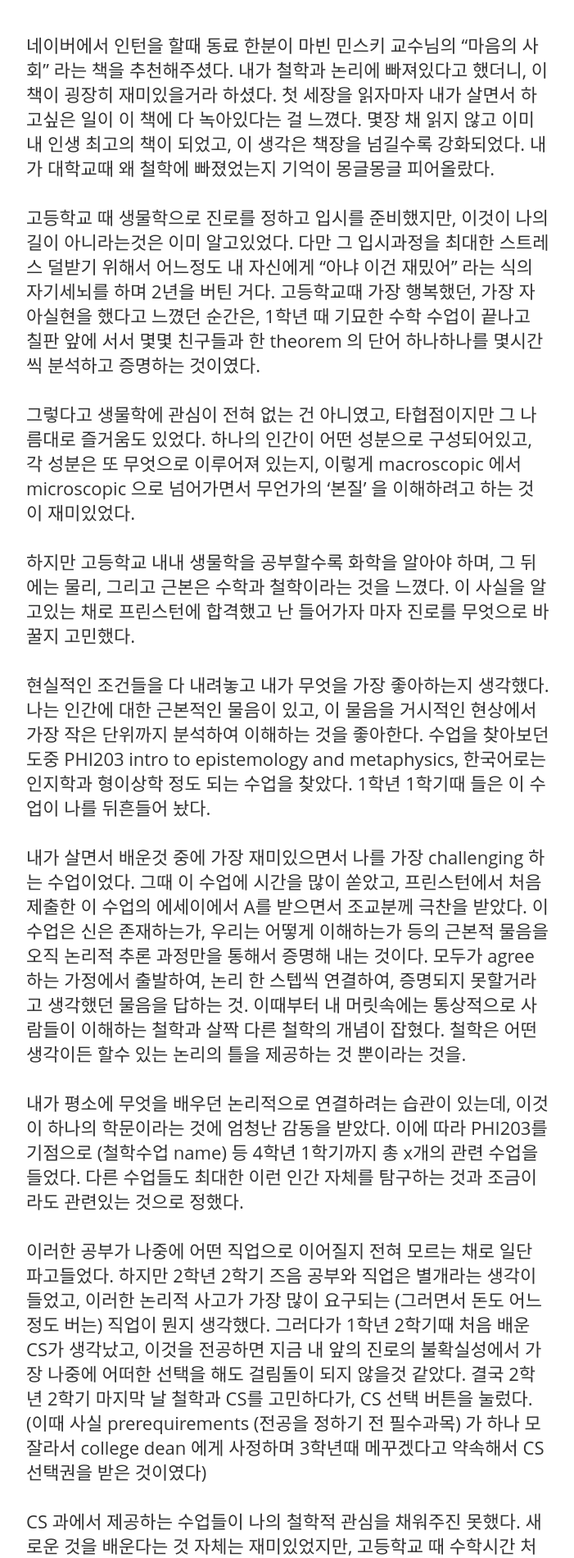
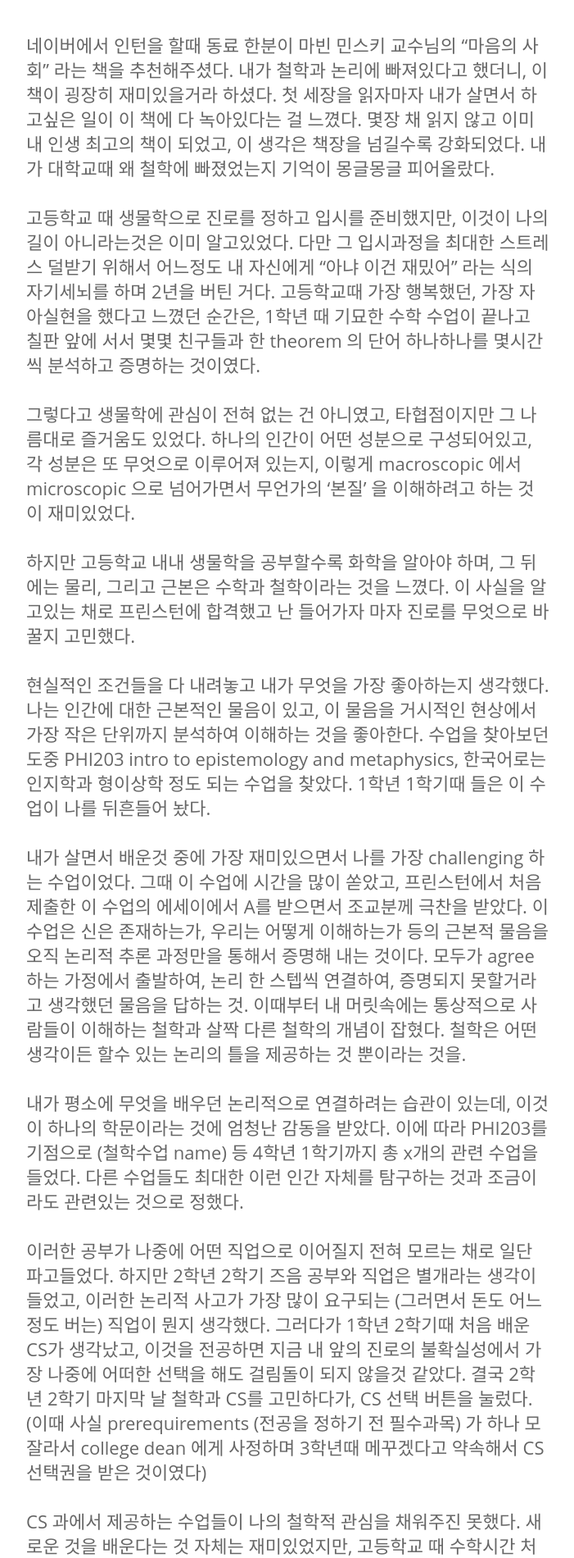
Before and after one commit to minniie/minniie.github.io, a Jekyll site: the page built from _posts/2021-07-26-post1.markdown, in a window 1280 px wide. Shown: the part 900-2800 px from the top of the page at 82% size, without its empty margins (288-989 px from the left). Built offline with Jekyll 4.4.1, drawn with Linux system fonts in a browser that asks for light colours; nearby versions of some CDN libraries; some web fonts are replaced.

Commit message:
Update main.sass

```diff
--- a/css/main.sass
+++ b/css/main.sass
@@ -361,7 +361,7 @@ body
   .post-content
     width: 100%
     font-family: $font-sans
-    color: #333
+    color: #666
     h1, h2, h3
       font-family: $font-sans
     h3, h4, h5, h6
@@ -388,12 +388,12 @@ body
       line-height: 30px
       margin: 0
       padding-bottom: 30px
-      color: #333
+      color: #666
       -webkit-hyphens: auto
       -moz-hyphens: auto
       hyphens: auto
     a
-      color: #333
+      color: #666
       text-decoration: underline
     img
       max-width: 100%
```
